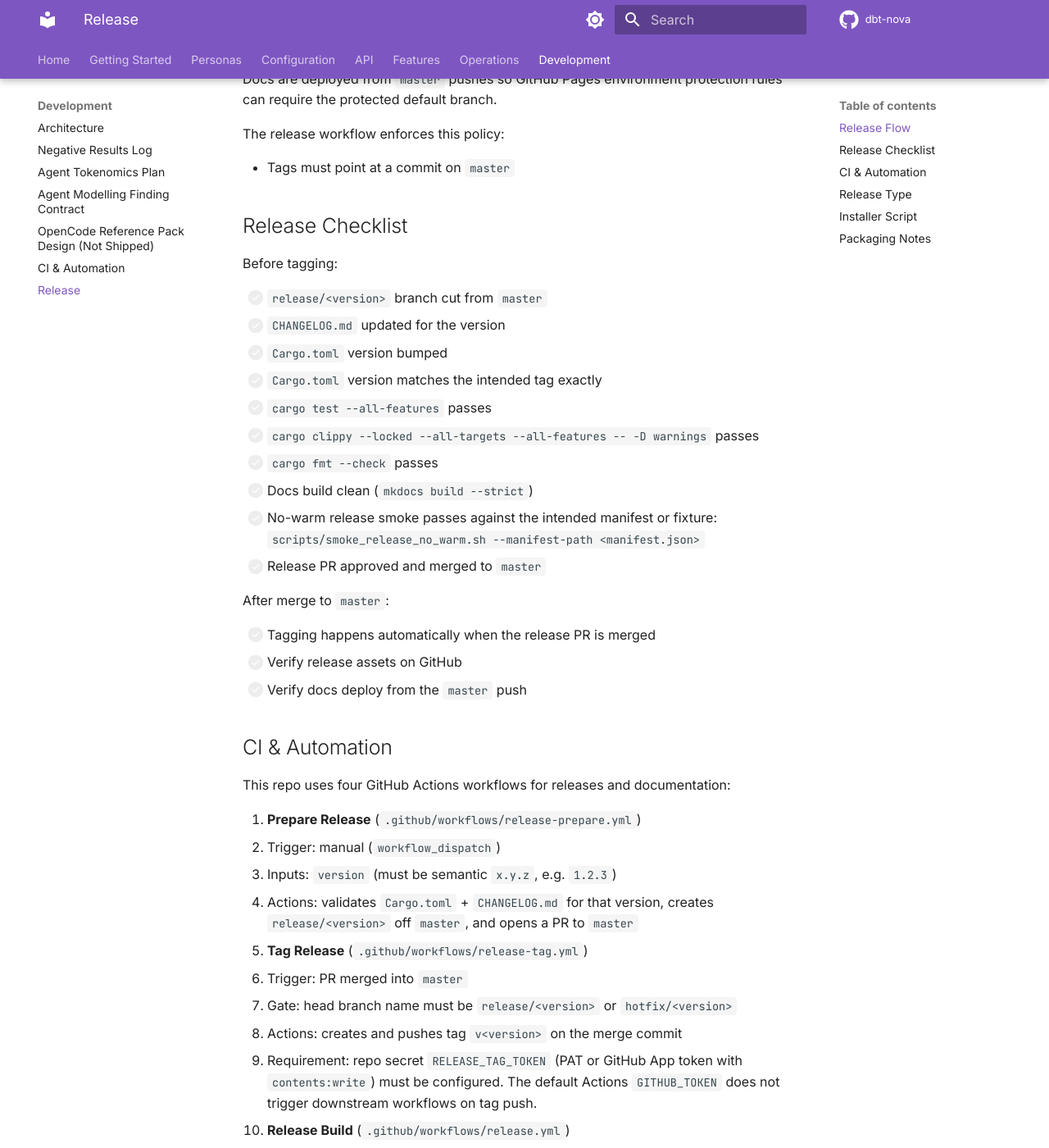
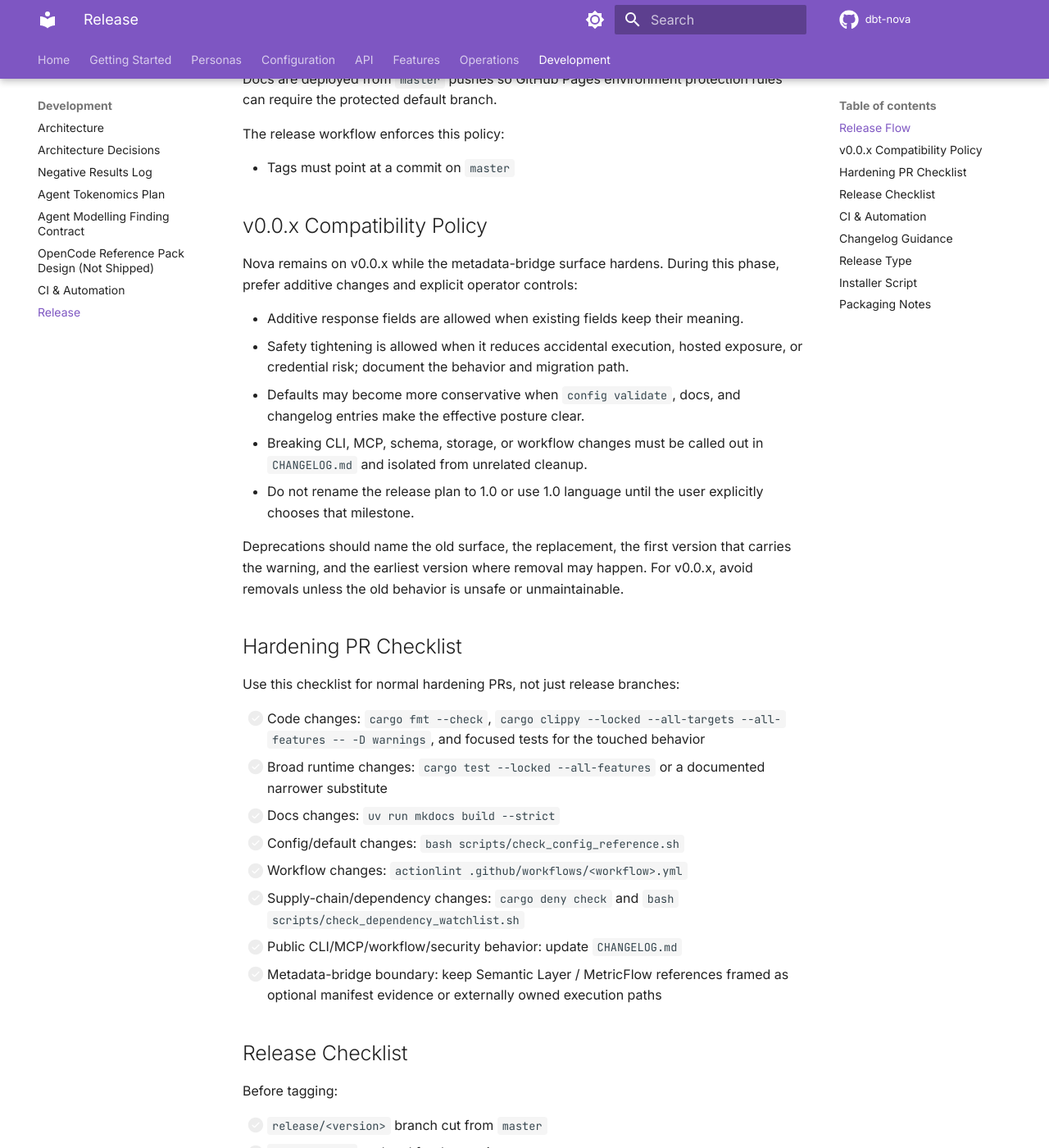
Before and after one commit to joe-broadhead/dbt-nova, an MkDocs documentation site: the page built from docs/development/release.md, in a window 1280 px wide and 1400 px high, scrolled down 387 px. Shown: the whole window at 82% size. Built offline with MkDocs 1.6.1 and Material for MkDocs 9.7.7, drawn with Linux system fonts in a browser that asks for light colours; comment, search, counter and statistics services are not loaded; some of the changed text lies outside the part shown.

```diff
--- a/docs/development/release.md
+++ b/docs/development/release.md
@@ -17,6 +17,39 @@ The release workflow enforces this policy:
 
 - Tags must point at a commit on `master`
 
+## v0.0.x Compatibility Policy
+
+Nova remains on v0.0.x while the metadata-bridge surface hardens. During this
+phase, prefer additive changes and explicit operator controls:
+
+- Additive response fields are allowed when existing fields keep their meaning.
+- Safety tightening is allowed when it reduces accidental execution, hosted
+  exposure, or credential risk; document the behavior and migration path.
+- Defaults may become more conservative when `config validate`, docs, and
+  changelog entries make the effective posture clear.
+- Breaking CLI, MCP, schema, storage, or workflow changes must be called out in
+  `CHANGELOG.md` and isolated from unrelated cleanup.
+- Do not rename the release plan to 1.0 or use 1.0 language until the user
+  explicitly chooses that milestone.
+
+Deprecations should name the old surface, the replacement, the first version
+that carries the warning, and the earliest version where removal may happen.
+For v0.0.x, avoid removals unless the old behavior is unsafe or unmaintainable.
+
+## Hardening PR Checklist
+
+Use this checklist for normal hardening PRs, not just release branches:
+
+- [ ] Code changes: `cargo fmt --check`, `cargo clippy --locked --all-targets --all-features -- -D warnings`, and focused tests for the touched behavior
+- [ ] Broad runtime changes: `cargo test --locked --all-features` or a documented narrower substitute
+- [ ] Docs changes: `uv run mkdocs build --strict`
+- [ ] Config/default changes: `bash scripts/check_config_reference.sh`
+- [ ] Workflow changes: `actionlint .github/workflows/<workflow>.yml`
+- [ ] Supply-chain/dependency changes: `cargo deny check` and `bash scripts/check_dependency_watchlist.sh`
+- [ ] Public CLI/MCP/workflow/security behavior: update `CHANGELOG.md`
+- [ ] Metadata-bridge boundary: keep Semantic Layer / MetricFlow references
+  framed as optional manifest evidence or externally owned execution paths
+
 ## Release Checklist
 
 Before tagging:
@@ -29,6 +62,10 @@ Before tagging:
 - [ ] `cargo clippy --locked --all-targets --all-features -- -D warnings` passes
 - [ ] `cargo fmt --check` passes
 - [ ] Docs build clean (`mkdocs build --strict`)
+- [ ] Config defaults are current (`scripts/check_config_reference.sh`)
+- [ ] Workflow changes have been linted with `actionlint`
+- [ ] Supply-chain changes have `cargo deny check` and dependency watchlist
+      review where applicable
 - [ ] No-warm release smoke passes against the intended manifest or fixture:
       `scripts/smoke_release_no_warm.sh --manifest-path <manifest.json>`
 - [ ] Release PR approved and merged to `master`
@@ -93,6 +130,18 @@ The installer in v0.0.6 and newer releases defaults to strict checksum signature
 `DBT_NOVA_VERIFY_SIGNATURE=1` requires `cosign` plus the released `.sha256.sig`
 and `.sha256.crt` files. Use `DBT_NOVA_VERIFY_SIGNATURE=auto` only for trusted
 development installs where missing `cosign` or signatures may be skipped.
+
+## Changelog Guidance
+
+`CHANGELOG.md` should stay user-facing and v0.0.x-aware:
+
+- Group entries by behavior, not by internal module.
+- Name new environment variables, CLI flags, MCP fields, workflow inputs, and
+  safety gates exactly.
+- Call out hosted/security posture changes even when they are additive.
+- Link large compatibility or release-policy changes back to the ADRs or this
+  release guide when the reasoning matters.
+- Avoid promising 1.0 semantics in v0.0.x release notes.
 
 Supported prebuilt binary targets:
 
--- a/mkdocs.yml
+++ b/mkdocs.yml
@@ -150,6 +150,7 @@ nav:
     - Testing: operations/testing.md
   - Development:
     - Architecture: development/architecture.md
+    - Architecture Decisions: development/adrs.md
     - Negative Results Log: development/negative-results.md
     - Agent Tokenomics Plan: development/agent-tokenomics-plan.md
     - Agent Modelling Finding Contract: development/agent-modelling-findings-contract.md
```
Also changed, not shown: CHANGELOG.md (+2 -0 lines), docs/development/adrs.md (added, +67 -0 lines), docs/development/architecture.md (+3 -0 lines), 1 other file.
